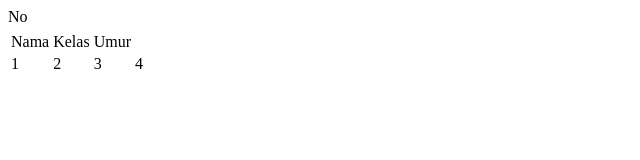
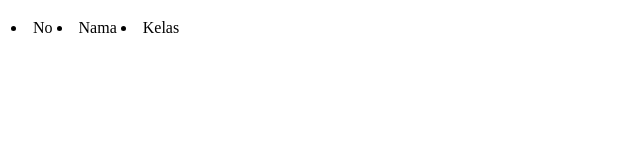
Before and after one commit to DivadanAr/Post-Test, a plain HTML site: page index.html in a window 1280 px wide. Shown: the whole page, without its empty margins (0-640 px from the left). Drawn offline with Linux system fonts and the light colour scheme.

Commit message:
tambah list

```diff
--- a/index.html
+++ b/index.html
@@ -9,16 +9,12 @@
 <body>
     <table>
         <tr>
-            <tr>No</tr>
-            <td>Nama</td>
-            <td>Kelas</td>
-            <td>Umur</td>
-        </tr>
-        <tr>
-            <td>1</td>
-            <td>2</td>
-            <td>3</td>
-            <td>4</td>
+            <ul>
+            <td><li>No</li></td>
+            <td><li>Nama</li></td>
+            <td><li>Kelas</li></td>
+            </ul>
+
         </tr>
     </table>
 </body>
```
